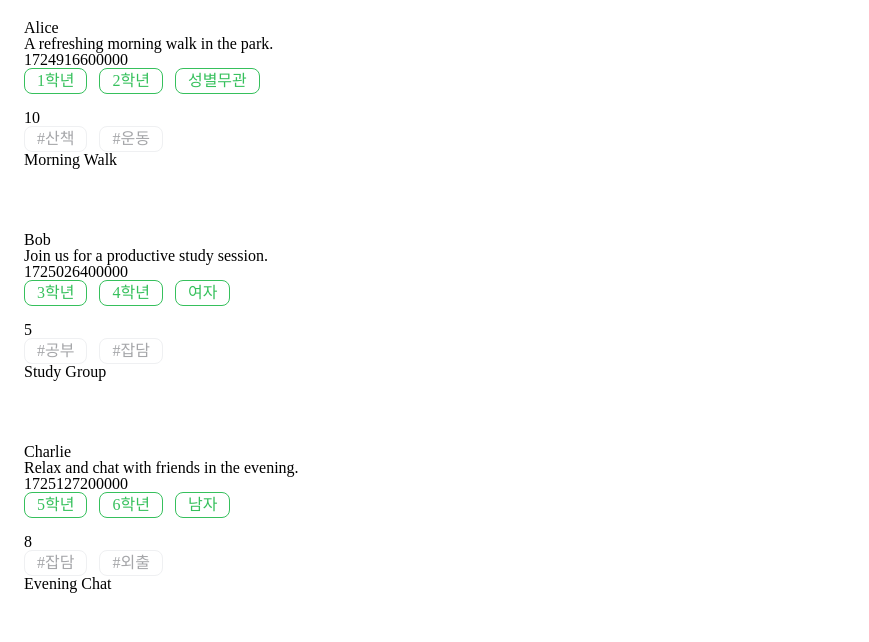
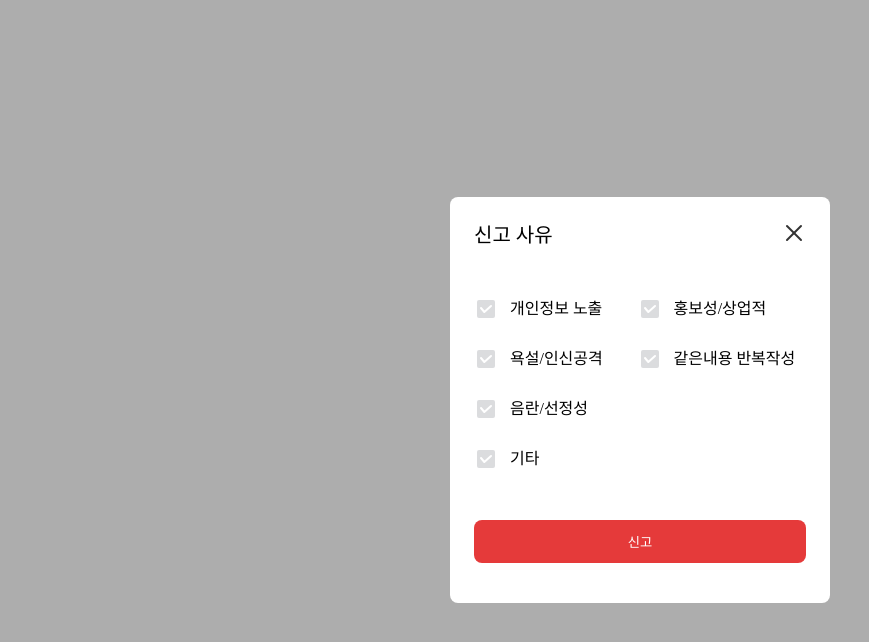
Before and after one commit to Team-Wander/Wandering-Front, a React (Create React App) app: page / in a window 1280 px wide. Shown: the top 642 px of the page, without its empty margins (0-869 px from the left). Built offline with nearby package versions, Linux system fonts and the light colour scheme.

Commit message:
add PostCard

```diff
--- a/src/App.tsx
+++ b/src/App.tsx
@@ -2,6 +2,7 @@ import React from 'react';
 import { Route, Routes } from 'react-router-dom';
 import { Home } from 'pages';
 import InputPage from 'pages/InputPage';
+import Card from 'pages/Card';
 
 function App() {
   return (
@@ -11,6 +12,7 @@ function App() {
         path="/input"
         element={<InputPage />}
       />
+      <Route path="/card" element={<Card />} />
     </Routes>
   );
 }
--- a/src/components/Post/PostCard/MateList/index.tsx
+++ b/src/components/Post/PostCard/MateList/index.tsx
@@ -1,9 +1,9 @@
 import React from 'react';
 import * as S from './style';
-import { Tag } from 'types/tag';
+import { Card } from 'types/tag';
 import MateItem from './MateItem';
 
-const MateList = ({grade,gender}:Pick<Tag,"grade"|"gender">) => {
+const MateList = ({grade,gender}:Pick<Card,"grade"|"gender">) => {
   const list = [...grade,gender];
   return (
     <S.Container>
--- a/src/components/Post/PostCard/TagList/index.tsx
+++ b/src/components/Post/PostCard/TagList/index.tsx
@@ -1,9 +1,9 @@
 import React from 'react';
 import * as S from './style';
-import { Tag } from 'types/tag';
+import { Card } from 'types/tag';
 import TagItem from './TagItem';
 
-const TagList = ({ tag }: Pick<Tag, 'tag'>) => {
+const TagList = ({ tag }: Pick<Card, 'tag'>) => {
   return (
     <S.Container>
       {tag.map((item, index) => (
--- a/src/components/Post/PostCard/index.tsx
+++ b/src/components/Post/PostCard/index.tsx
@@ -1,20 +1,19 @@
 import React, {
-  useEffect,
   useState,
 } from 'react';
 import * as S from './style';
-import { Tag } from 'types/tag';
+import { Card } from 'types/tag';
 import TagList from './TagList';
 import MateList from './MateList';
 
 const PostCard = () => {
-  const [data, setData] = useState<Tag[]>([]);
-  useEffect(() => {
-    setData([
-      {
+  const [data] = useState<Card>({
     id: 1,
     author: 'Alice',
     title: 'Morning Walk',
+    author_school: '고등학교',
+    author_gender: 'MALE',
+    author_grade: 'ONE',
     content:
       'A refreshing morning walk in the park.',
     date: new Date('2024-08-29T07:30:00Z'),
@@ -22,58 +21,47 @@ const PostCard = () => {
     gender: 'ANY',
     tag: ['WALK', 'EXERCISE'],
     grade: ['ONE', 'TWO'],
-      },
-      {
-        id: 2,
-        author: 'Bob',
-        title: 'Study Group',
-        content:
-          'Join us for a productive study session.',
-        date: new Date('2024-08-30T14:00:00Z'),
-        maximum: 5,
-        gender: 'FEMALE',
-        tag: ['STUDY', 'CHAT'],
-        grade: ['THREE', 'FOUR'],
-      },
-      {
-        id: 3,
-        author: 'Charlie',
-        title: 'Evening Chat',
-        content:
-          'Relax and chat with friends in the evening.',
-        date: new Date('2024-08-31T18:00:00Z'),
-        maximum: 8,
-        gender: 'MALE',
-        tag: ['CHAT', 'GO_OUT'],
-        grade: ['FIVE', 'SIX'],
-      },
-    ]);
-  }, []);
+  });
+
+  const text = {
+    ONE: '1학년',
+    TWO: '2학년',
+    THREE: '3학년',
+    FOUR: '4학년',
+    FIVE: '5학년',
+    SIX: '6학년',
+    MALE: '남자',
+    FEMALE: '여자',
+    ANY: '성별무관'
+  };
+
   return (
     <S.Container>
-      {data.map((item) => (
-        <div key={item.id}>
-          {item.author}
-          <br />
-          {item.content}
-          <br />
-          {Number(item.date)}
-          <br />
           <MateList
-            gender={item.gender}
-            grade={item.grade}
+            gender={data.gender}
+            grade={data.grade}
           />
-          <br />
-          {item.maximum}
-          <br />
-          <TagList tag={item.tag} />
-          {item.title}
-          <br />
-          <br />
-          <br />
-          <br />
-        </div>
-      ))}
+          <S.AuthorDataBox>
+            <S.Author>
+              {data.author}
+            </S.Author>
+            <S.Contour/>
+            <S.AuthorData>
+              <span>
+                {data.author_school}
+              </span>
+                <S.Dot/>
+              <span>
+                {text[data.author_grade]}
+              </span>
+              <S.Dot/>
+              <span>
+              {text[data.author_gender]}
+              </span>
+            </S.AuthorData>
+          </S.AuthorDataBox>
+          {data.title}
+          <TagList tag={data.tag} />
     </S.Container>
   );
 };
--- a/src/components/Post/PostCard/style.ts
+++ b/src/components/Post/PostCard/style.ts
@@ -1,11 +1,49 @@
-import styled from "@emotion/styled";
+import styled from '@emotion/styled';
 
 export const Container = styled.div`
-  padding: 20px 24px;
-  border-radius: 8px;
-  border-color: #F5F6F8;
+  width: 28.15%;
+  padding: 1.25rem 1.5rem;
+  border-radius: 0.5rem;
+  border: 1px solid #f5f6f8;
   display: flex;
   flex-direction: column;
-  gap: 16px;
+  gap: 1rem;
   background-color: white;
-`
+`;
+
+export const AuthorDataBox = styled.div`
+  display: flex;
+  align-items: center;
+  gap: 0.5rem;
+`;
+
+export const Author = styled.div`
+  color: #8f9094;
+`;
+
+export const Contour = styled.div`
+  width: 0.0625rem;
+  height: 1.25rem;
+  border-radius: 0.3125rem;
+  background: #d9d9d9;
+`;
+
+export const AuthorData = styled.div`
+  display: flex;
+  align-items: center;
+  gap: 0.25rem;
+  span {
+    color: #b4b5b7;
+  }
+`;
+
+export const Dot = styled.div`
+  width: 4px;
+  height: 4px;
+  border-radius: 2px;
+  background-color: #b4b5b7;
+`;
+
+export const Title = styled.div`
+  color: #333;
+`;
--- /dev/null
+++ b/src/pages/Card/index.tsx
@@ -0,0 +1,12 @@
+import React from 'react';
+import PostCard from 'components/Post/PostCard';
+
+const Card = () => {
+  return (
+    <>
+      <PostCard/>
+    </>
+  );
+};
+
+export default Card;
--- a/src/pages/home/index.tsx
+++ b/src/pages/home/index.tsx
@@ -1,12 +1,14 @@
 import React from 'react';
 import * as S from './style';
-import PostCard from 'components/Post/PostCard';
+import { DeclarationModal } from 'components/Modal';
 
 const Home = () => {
   return (
     <S.Container>
-
-      <PostCard></PostCard>
+      <DeclarationModal
+        onClose={() => console.log('hi')}
+        postId={1}
+      />
     </S.Container>
   );
 };
--- a/src/types/tag.ts
+++ b/src/types/Card.ts
@@ -2,10 +2,13 @@ export type genderType = 'MALE'| 'FEMALE'| 'ANY';
 export type tagType = 'WALK'| 'WORRY'| 'CHAT'| 'EXERCISE'| 'STUDY'| 'GO_OUT';
 export type gradeType = "ONE"| "TWO"| "THREE"| "FOUR"| "FIVE"| "SIX";
 
-export interface Tag {
+export interface Card {
   id: number;
   author: string;
   title: string;
+  author_school: string;
+  author_gender: genderType;
+  author_grade: gradeType
   content: string;
   date: Date;
   maximum: number;
```
Lines whose indentation alone changed are shown as unchanged.
